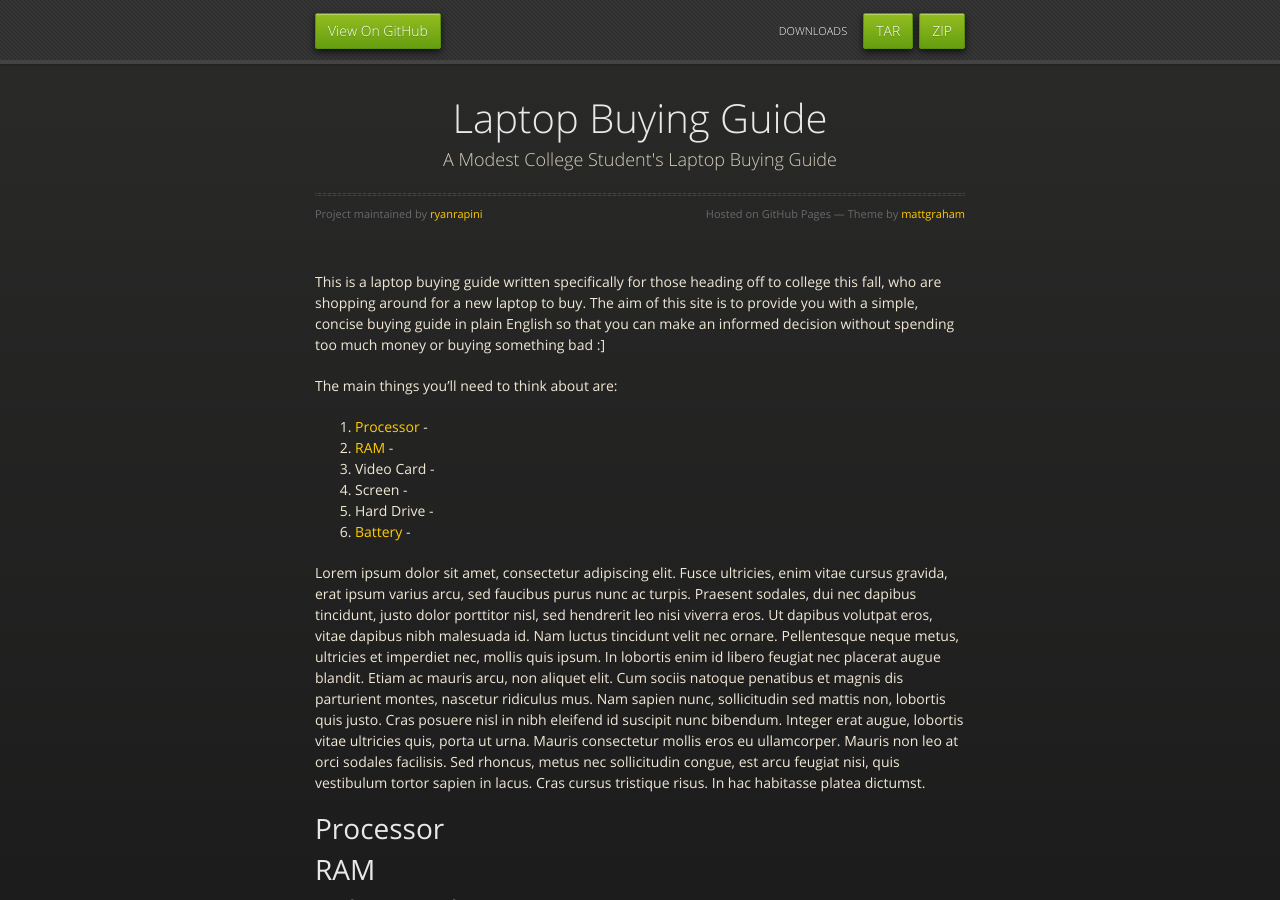
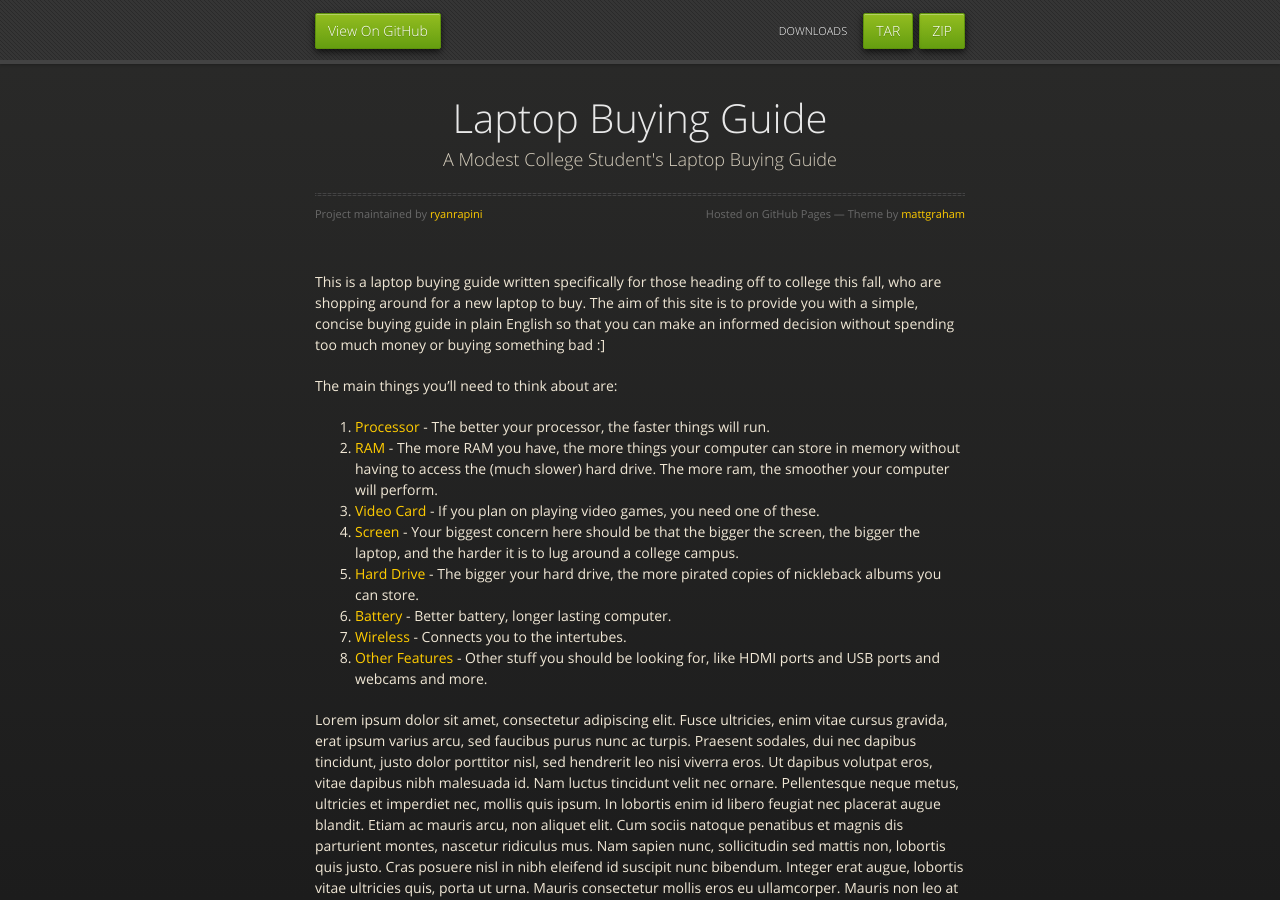
Before and after one commit to ryanrapini/laptopadvice, a Jekyll site: the page built from index.markdown, in a window 1280 px wide and 900 px high. Built offline with Jekyll 4.4.1, drawn with Linux system fonts in a browser that asks for light colours; nearby versions of some CDN libraries.

Commit message:
adding basic descriptions to each of the categories

```diff
--- a/index.markdown
+++ b/index.markdown
@@ -6,12 +6,15 @@ This is a laptop buying guide written specifically for those heading off to coll
 
 The main things you'll need to think about are:
 
-1. [Processor](#processor) -
-1. [RAM](#RAM) -
-1. Video Card -
-1. Screen -
-1. Hard Drive -
-1. [Battery](#battery) -
+1. [Processor](#processor) - The better your processor, the faster things will run.
+1. [RAM](#ram) - The more RAM you have, the more things your computer can store in memory without having to access the (much slower) hard drive. The more ram, the smoother your computer will perform.
+1. [Video Card](#videocard) - If you plan on playing video games, you need one of these.
+1. [Screen](#screen) - Your biggest concern here should be that the bigger the screen, the bigger the laptop, and the harder it is to lug around a college campus.
+1. [Hard Drive](#hard_drive) - The bigger your hard drive, the more pirated copies of nickleback albums you can store.
+1. [Battery](#battery) - Better battery, longer lasting computer.
+1. [Wireless](#wireless) - Connects you to the intertubes.
+1. [Other Features](#other_features) - Other stuff you should be looking for, like HDMI ports and USB ports and webcams and more.
+
 
 Lorem ipsum dolor sit amet, consectetur adipiscing elit. Fusce ultricies, enim vitae cursus gravida, erat ipsum varius arcu, sed faucibus purus nunc ac turpis. Praesent sodales, dui nec dapibus tincidunt, justo dolor porttitor nisl, sed hendrerit leo nisi viverra eros. Ut dapibus volutpat eros, vitae dapibus nibh malesuada id. Nam luctus tincidunt velit nec ornare. Pellentesque neque metus, ultricies et imperdiet nec, mollis quis ipsum. In lobortis enim id libero feugiat nec placerat augue blandit. Etiam ac mauris arcu, non aliquet elit. Cum sociis natoque penatibus et magnis dis parturient montes, nascetur ridiculus mus. Nam sapien nunc, sollicitudin sed mattis non, lobortis quis justo. Cras posuere nisl in nibh eleifend id suscipit nunc bibendum. Integer erat augue, lobortis vitae ultricies quis, porta ut urna. Mauris consectetur mollis eros eu ullamcorper. Mauris non leo at orci sodales facilisis. Sed rhoncus, metus nec sollicitudin congue, est arcu feugiat nisi, quis vestibulum tortor sapien in lacus. Cras cursus tristique risus. In hac habitasse platea dictumst.
 
```
